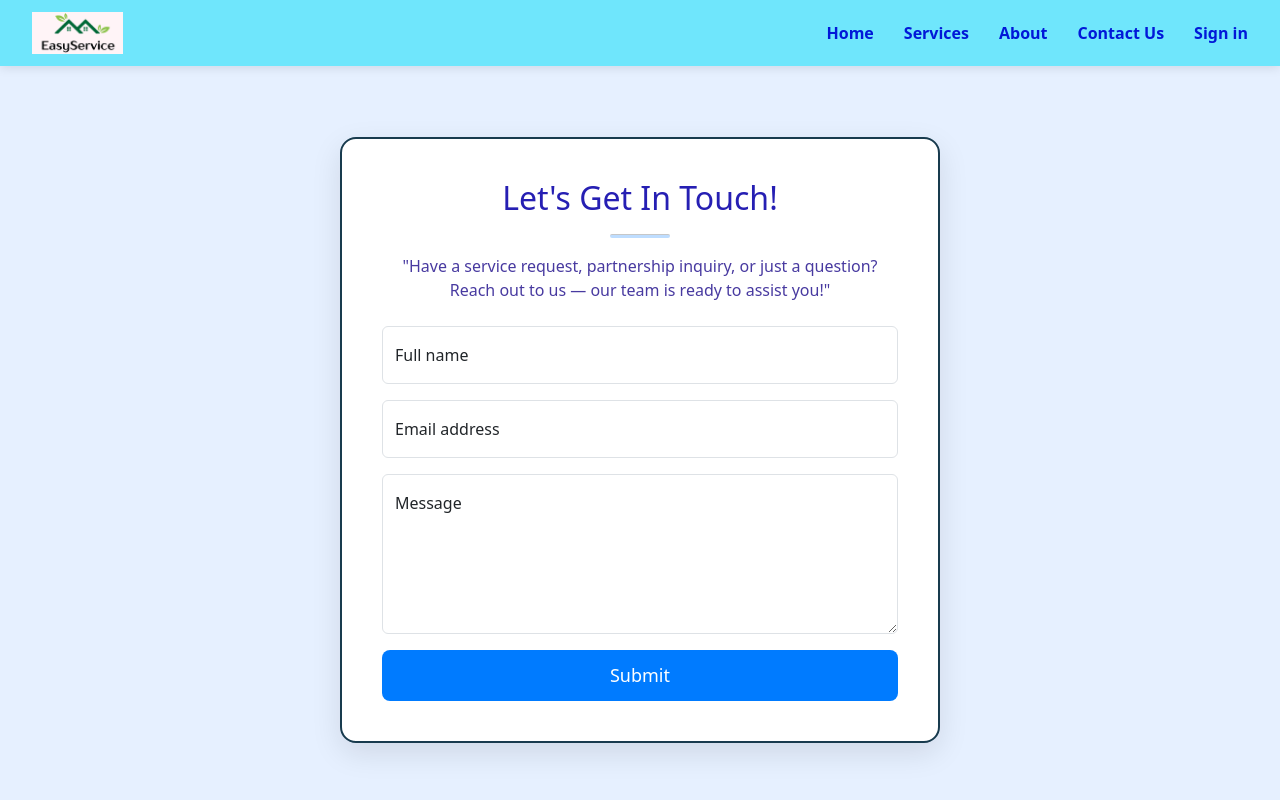
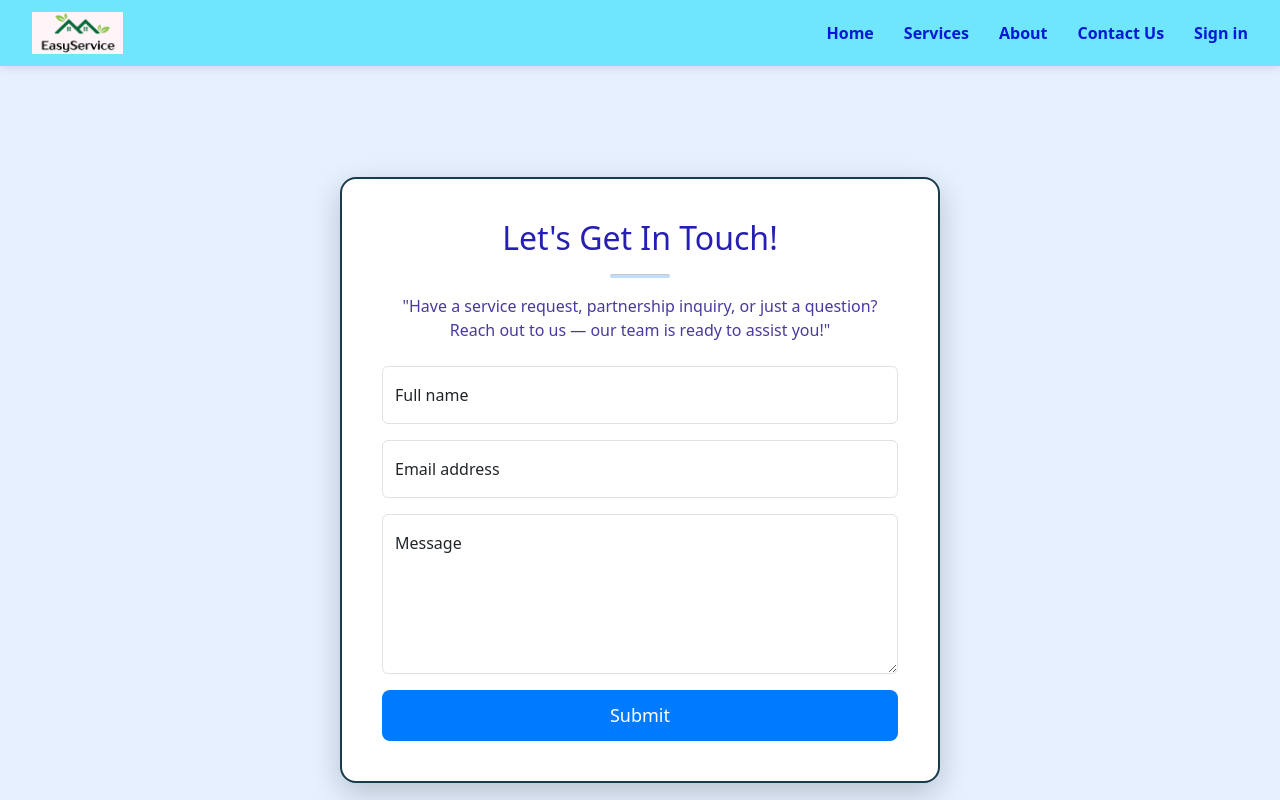
Before and after one commit to Vaishnavi2111/EasyService, a React (Vite) app in the folder hyperlocal-frontend/: page /contact in a window 1280 px wide. Shown: the top 800 px of the page. Built offline with nearby package versions, Linux system fonts and the light colour scheme.

Commit message:
Changes in Navbar.jsx file

```diff
--- a/hyperlocal-frontend/src/components/Footer.jsx
+++ b/hyperlocal-frontend/src/components/Footer.jsx
@@ -22,7 +22,7 @@ const Footer = () => {
             <h5>Quick Links</h5>
             <ul className="list-unstyled footer-links">
               <li><Link to="/" className="footer-link">Home</Link></li>
-              <li><Link to="/services" className="footer-link">Services</Link></li>
+              <li><Link to="/#services" className="footer-link">Services</Link></li>
               <li><Link to="/contact" className="footer-link">Contact</Link></li>
             </ul>
           </div>
--- a/hyperlocal-frontend/src/components/Navbar.jsx
+++ b/hyperlocal-frontend/src/components/Navbar.jsx
@@ -11,7 +11,7 @@ const Navbar = () => {
         <span className="brand-name"></span>
       </div>
       <div className="navbar-right">
-        <a href="#">Home</a>
+        <a href="/">Home</a>
         <a href="/#services">Services</a>
         <Link to="/about">About</Link>
         <Link to="/contact">Contact Us</Link>
--- a/hyperlocal-frontend/src/pages/Contact.css
+++ b/hyperlocal-frontend/src/pages/Contact.css
@@ -9,6 +9,7 @@
   margin: 0;
   box-sizing: border-box;
   overflow: hidden;
+  padding-top: 100px;  /* Add space from the top */
 }
 
 /* Contact form box */
@@ -17,7 +18,7 @@
   padding: 40px;
   border: 2px solid #183B4E;
   border-radius: 16px;
-  box-shadow: 0 10px 30px rgba(0, 0, 0, 0.1);
+  box-shadow: 0 10px 30px rgba(0, 0, 0, 0.2);
   max-width: 600px;
   width: 100%;
 }
```
